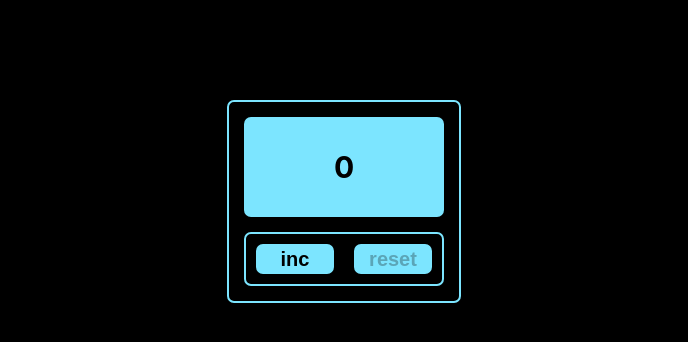
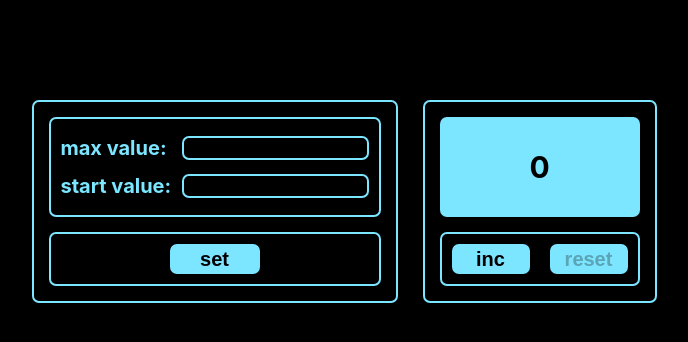
Before and after one commit to FeraVerto/counter, a React (Create React App) app: page / in a window 1280 px wide. Shown: the top 342 px of the page, without its empty margins (296-984 px from the left). Built offline with nearby package versions, Linux system fonts and the light colour scheme.

Commit message:
Layout done

```diff
--- a/src/App.css
+++ b/src/App.css
@@ -2,21 +2,28 @@ body {
     background-color: black;
 }
 
-.App,
+.App {
+    margin: 100px auto;
+    width: 625px;
+    display: flex;
+}
+
+.count_block,
 .counter,
 .button_block,
+.tuner_block,
+.tuner,
 button {
     border-radius: 7px;
 }
 
 button,
 .button_block,
-.App {
+.count_block {
     border: 2px solid #7ce5ff;
 }
 
-.App {
-    margin: 100px auto;
+.count_block {
     padding: 15px;
     width: 200px;
     background-color: transparent;
@@ -53,7 +60,40 @@ button {
     font-weight: bold;
 }
 
-.red_number p{
+.red_number p {
     color: red;
     font-size: 40px;
 }
+
+.tuner_block {
+    margin-right: 25px;
+    padding: 15px;
+    width: 400px;
+    border: 2px solid #7ce5ff;
+}
+
+.tuner {
+    padding: 10px;
+    display: flex;
+    flex-direction: column;
+    justify-content: space-around;
+    margin-bottom: 15px;
+    border: 2px solid #7ce5ff;
+    height: 76px;
+    color: #7ce5ff;
+    font-weight: bold;
+    font-size: 20px;
+}
+
+.tuner_item {
+    display: flex;
+    justify-content: space-between;
+}
+
+.tuner_item input {
+    border: 2px solid #7ce5ff;
+    border-radius: 7px;
+    background-color: black;
+    color: white;
+    font-weight: bold;
+}
--- a/src/App.tsx
+++ b/src/App.tsx
@@ -2,6 +2,7 @@ import React, {useState} from 'react';
 import './App.css';
 import {Counter} from "./Counter/Counter";
 import Button from "./Button/Button";
+import {TunerOfCounter} from "./TunerOfCounter/TunerOfCounter";
 
 function App() {
 
@@ -25,10 +26,19 @@ function App() {
 
     return (
         <div className="App">
-            <Counter count={count} maxNumber={maxNumber}/>
-            <div className="button_block">
-                <Button onClick={increment} title={"inc"} disabled={count === maxNumber}/>
-                <Button onClick={reset} title={"reset"} disabled={count === minNumber}/>
+            <div className="tuner_block">
+                <TunerOfCounter/>
+                <div  className="button_block">
+                    {/*Логика скопирована с предыдущей кнопки*/}
+                    <Button onClick={increment} title={"set"} disabled={count === maxNumber}/>
+                </div>
+            </div>
+            <div className="count_block">
+                <Counter count={count} maxNumber={maxNumber}/>
+                <div className="button_block">
+                    <Button onClick={increment} title={"inc"} disabled={count === maxNumber}/>
+                    <Button onClick={reset} title={"reset"} disabled={count === minNumber}/>
+                </div>
             </div>
         </div>
     );
--- /dev/null
+++ b/src/TunerOfCounter/TunerOfCounter.tsx
@@ -0,0 +1,23 @@
+import React from 'react'
+import './../App.css'
+
+export type TunerOfCounter = {}
+
+export function TunerOfCounter(props: TunerOfCounter) {
+    return (
+        <div className="tuner">
+            <div className="tuner_item">
+                <label htmlFor="max">
+                    max value:
+                </label>
+                <input id="max" type="number"/>
+            </div>
+            <div className="tuner_item">
+                <label htmlFor="start">
+                    start value:
+                </label>
+                <input id="start" type="number"/>
+            </div>
+        </div>
+    )
+}
```
